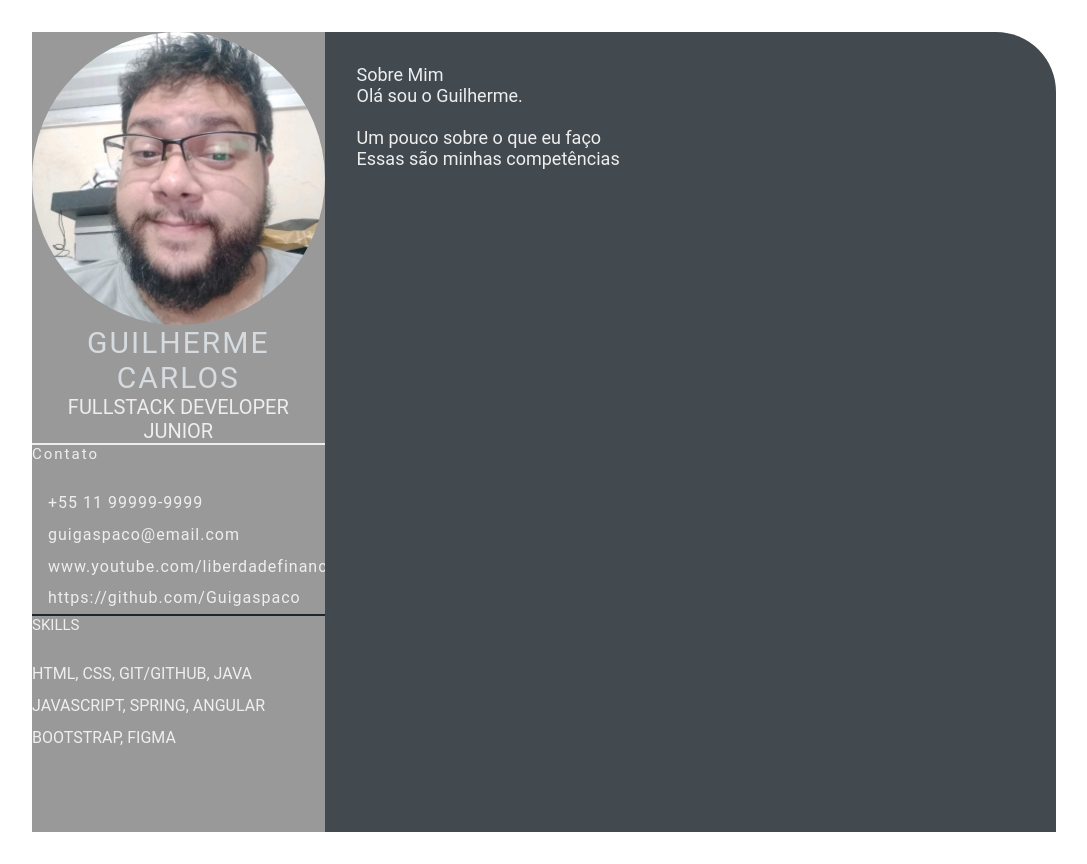
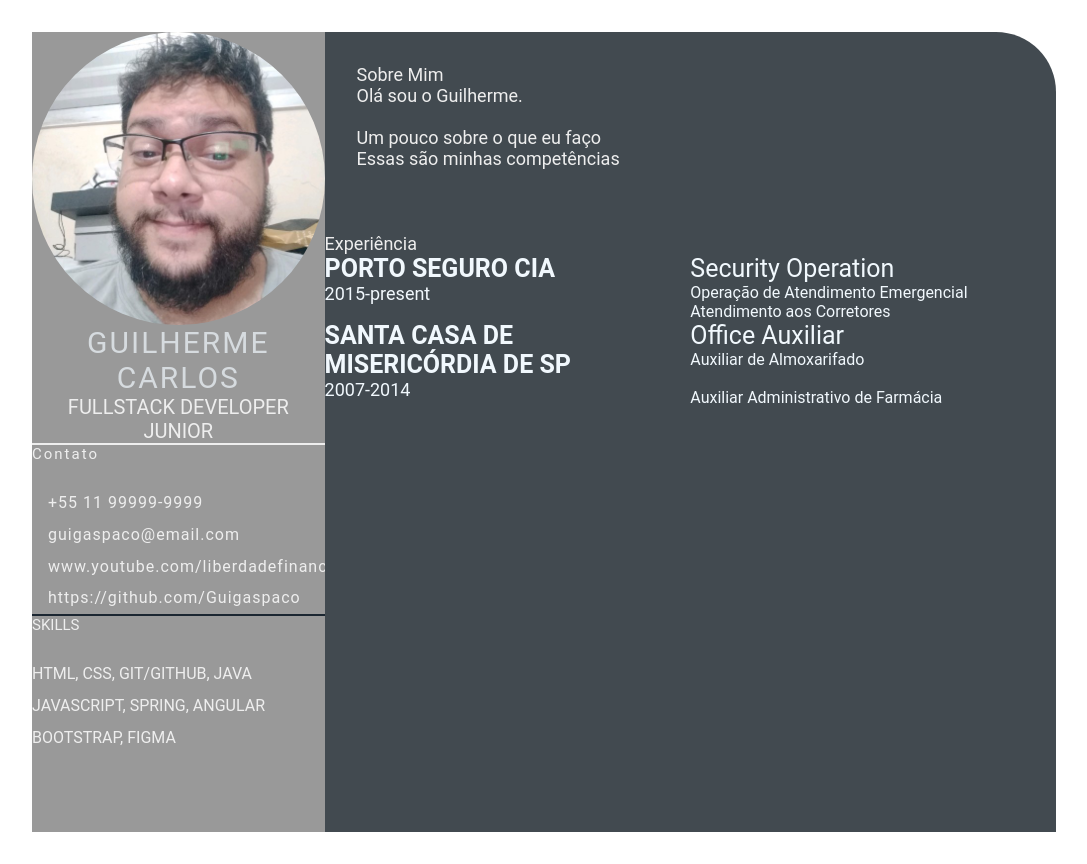
Before and after one commit to Guigaspaco/devweekgitguigas.github.io, a plain HTML site: page index.html in a window 1280 px wide. Shown: the whole page, without its empty margins (96-1183 px from the left). Drawn offline with Linux system fonts and the light colour scheme.

Commit message:
Add job details experience (#3)
Add job details experience

```diff
--- a/index.html
+++ b/index.html
@@ -48,6 +48,33 @@
             </p>
           </section>
         </div>
+        <section class="experience gap">
+          <div class="right-title">Experiência</div>
+          <div class="experience-contents">
+            <div class="exp-left">
+              <p class="exp-company-name">PORTO SEGURO CIA</p>
+              <p class="exp-time-period">2015-present</p>
+            </div>
+            <div class="exp-right">
+              <p class="exp-position">Security Operation</p>
+              <p class="exp-description">
+                Operação de Atendimento Emergencial<br />
+                Atendimento aos Corretores<br />
+              </p>
+            </div>
+            <div class="exp-left">
+              <p class="exp-company-name">SANTA CASA DE MISERICÓRDIA DE SP</p>
+              <p class="exp-time-period">2007-2014</p>
+            </div>
+            <div class="exp-right">
+              <p class="exp-position">Office Auxiliar</p>
+              <p class="exp-description">
+                Auxiliar de Almoxarifado<br />
+                <br />Auxiliar Administrativo de Farmácia
+              </p>
+            </div>
+          </div>
+        </section>
       </section>
     </main>
   </body>
--- a/style.css
+++ b/style.css
@@ -101,6 +101,7 @@
 
 .right-title {
   color: #eeeeee;
+  font-size: 18px;
 }
 
 .gap {
@@ -110,3 +111,37 @@
   font-size: 18px;
   color: #eeeeee;
 }
+.experience-contents,
+.education-contents,
+.awards-contents {
+  display: grid;
+  grid-template-columns: repeat(2, 1fr);
+  padding-bottom: 2rem;
+  color: #f1f8fd;
+}
+
+.exp-company-name,
+.education-school-name,
+.awards-company-name {
+  font-size: 25px;
+  font-weight: bold;
+}
+
+.exp-time-period,
+.educationp-time-period,
+.awards-time-period {
+  font-size: 18px;
+}
+
+.exp-position,
+.education-subject,
+.awards-name {
+  font-size: 25px;
+}
+
+.exp-desc,
+.education-desc,
+.awards-desc {
+  font-size: 16px;
+  padding-left: 5px;
+}
```
